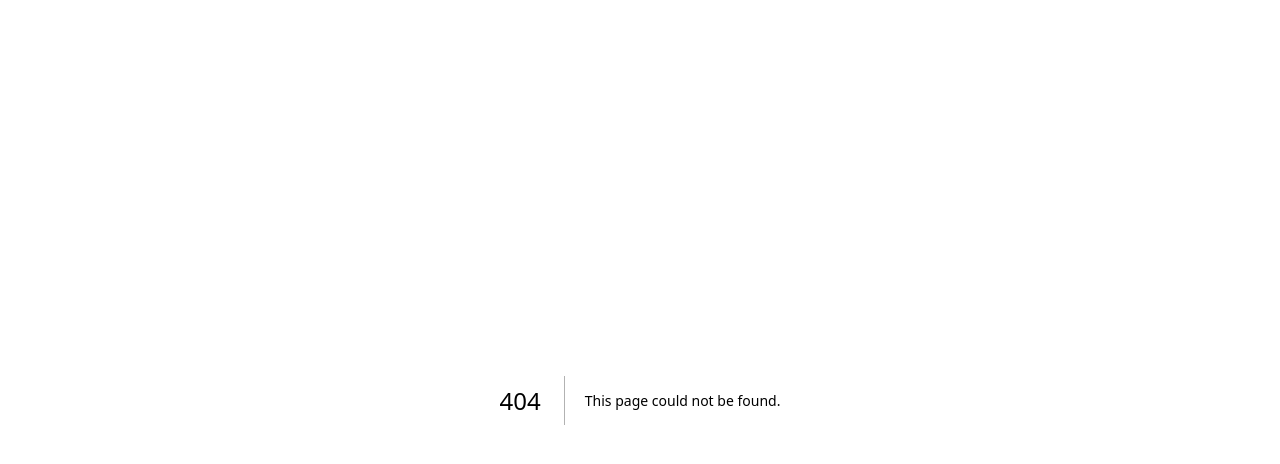
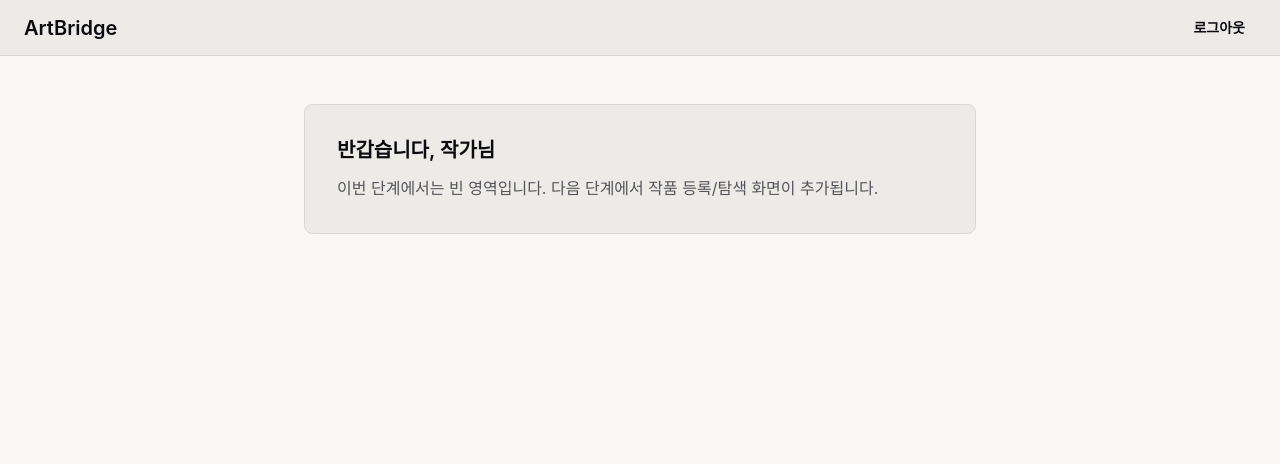
Before and after one commit to kiyoun0211/ArtBridge, a Next.js app: page /artist in a window 1280 px wide. Before the commit this address had no page. Shown: the top 464 px of the page. Built offline with nearby package versions, Linux system fonts and the light colour scheme.

Commit message:
feat(01-ui): add /artist and /buyer stub pages with Header
- Header component: ArtBridge wordmark + 로그아웃 ghost button linking to /
- Artist page: 반갑습니다, 작가님 welcome card
- Buyer page: 반갑습니다, 구매자님 welcome card
- Both show placeholder copy per 01-UI-SPEC.md

```diff
--- /dev/null
+++ b/src/app/artist/page.tsx
@@ -0,0 +1,37 @@
+import { Header } from '@/components/layout/Header'
+
+export default function ArtistPage() {
+  return (
+    <>
+      <Header />
+      <main
+        className="min-h-[calc(100vh-56px)] flex flex-col items-center px-4 pt-12"
+        style={{ background: 'var(--color-background)' }}
+      >
+        <div className="w-full max-w-2xl">
+          {/* Welcome card */}
+          <div
+            className="rounded-xl p-6 sm:p-8"
+            style={{
+              background: 'var(--color-surface)',
+              border: '1px solid var(--color-border)',
+            }}
+          >
+            <h1
+              className="text-[20px] font-semibold leading-[1.3] mb-3"
+              style={{ color: 'var(--color-foreground)' }}
+            >
+              반갑습니다, 작가님
+            </h1>
+            <p
+              className="text-base leading-relaxed"
+              style={{ color: 'var(--color-muted)' }}
+            >
+              이번 단계에서는 빈 영역입니다. 다음 단계에서 작품 등록/탐색 화면이 추가됩니다.
+            </p>
+          </div>
+        </div>
+      </main>
+    </>
+  )
+}
--- /dev/null
+++ b/src/app/buyer/page.tsx
@@ -0,0 +1,37 @@
+import { Header } from '@/components/layout/Header'
+
+export default function BuyerPage() {
+  return (
+    <>
+      <Header />
+      <main
+        className="min-h-[calc(100vh-56px)] flex flex-col items-center px-4 pt-12"
+        style={{ background: 'var(--color-background)' }}
+      >
+        <div className="w-full max-w-2xl">
+          {/* Welcome card */}
+          <div
+            className="rounded-xl p-6 sm:p-8"
+            style={{
+              background: 'var(--color-surface)',
+              border: '1px solid var(--color-border)',
+            }}
+          >
+            <h1
+              className="text-[20px] font-semibold leading-[1.3] mb-3"
+              style={{ color: 'var(--color-foreground)' }}
+            >
+              반갑습니다, 구매자님
+            </h1>
+            <p
+              className="text-base leading-relaxed"
+              style={{ color: 'var(--color-muted)' }}
+            >
+              이번 단계에서는 빈 영역입니다. 다음 단계에서 작품 등록/탐색 화면이 추가됩니다.
+            </p>
+          </div>
+        </div>
+      </main>
+    </>
+  )
+}
--- /dev/null
+++ b/src/components/layout/Header.tsx
@@ -0,0 +1,29 @@
+import Link from 'next/link'
+import { cn } from '@/lib/utils'
+import { buttonVariants } from '@/components/ui/button'
+
+export function Header() {
+  return (
+    <header
+      className="w-full h-14 flex items-center justify-between px-4 md:px-6"
+      style={{ background: 'var(--color-surface)', borderBottom: '1px solid var(--color-border)' }}
+    >
+      {/* Wordmark */}
+      <Link
+        href="/"
+        className="text-xl font-semibold"
+        style={{ color: 'var(--color-foreground)' }}
+      >
+        ArtBridge
+      </Link>
+
+      {/* Logout — routes to / with no Server Action in UI-only mode */}
+      <Link
+        href="/"
+        className={cn(buttonVariants({ variant: 'ghost' }), 'min-h-[44px] text-sm font-semibold')}
+      >
+        로그아웃
+      </Link>
+    </header>
+  )
+}
```
